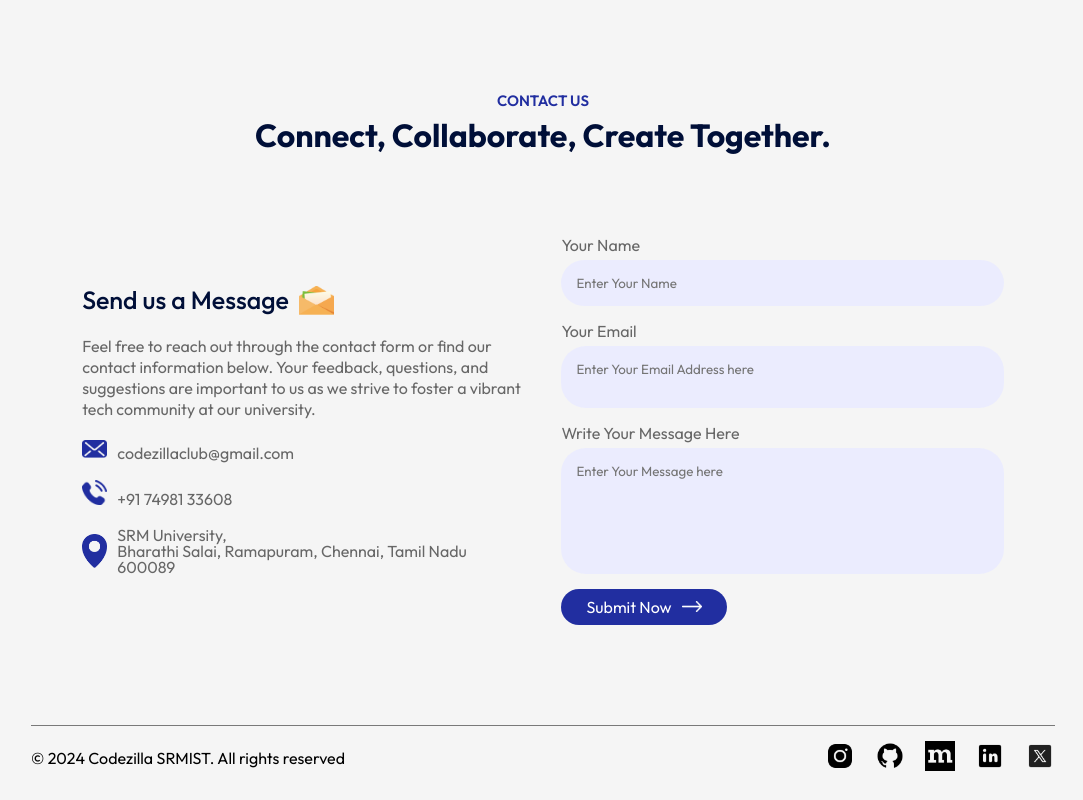
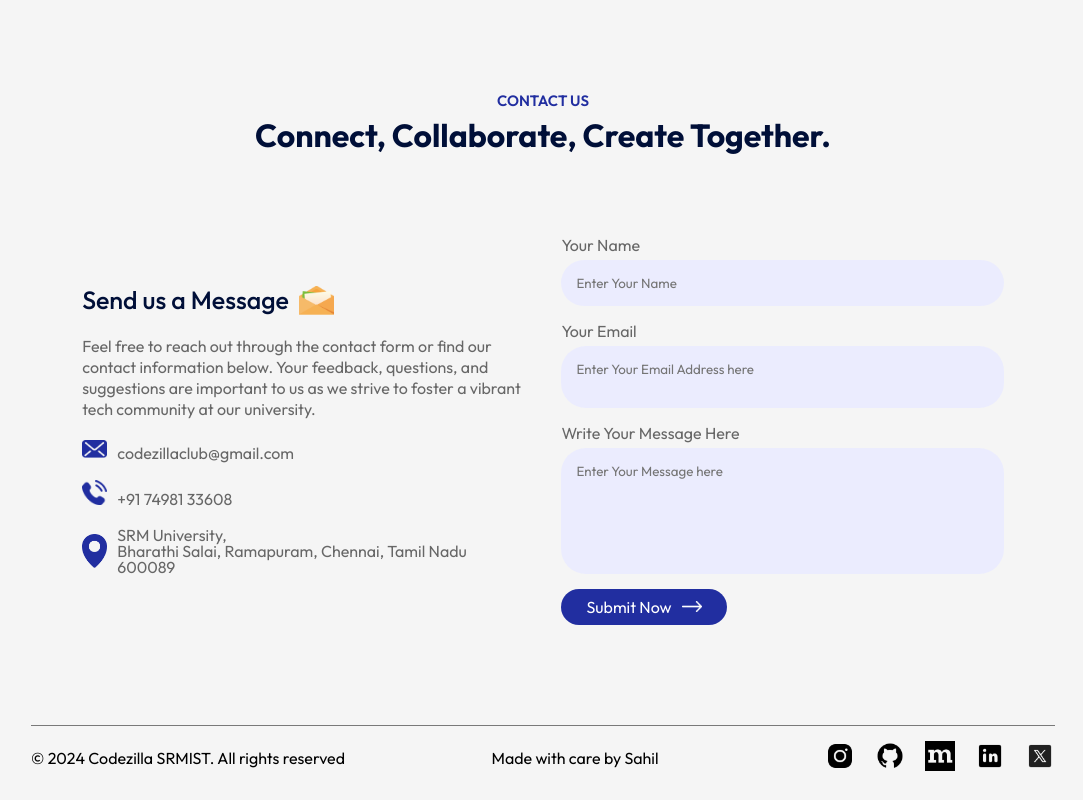
Before and after one commit to Sahilll94/Codezilla, a React (Vite) app: page / in a window 1280 px wide. Shown: the part 3454-4254 px from the top of the page, without its empty margins (97-1180 px from the left). Built offline with nearby package versions, Linux system fonts and the light colour scheme.

Commit message:
updated my name

```diff
--- a/src/Components/Footer/Footer.css
+++ b/src/Components/Footer/Footer.css
@@ -35,6 +35,8 @@
     transform: scale(1.1); /* Scale icon on hover */
 }
 
+
+
 /* media */
 
 @media (max-width:600px) {
--- a/src/Components/Footer/Footer.jsx
+++ b/src/Components/Footer/Footer.jsx
@@ -9,7 +9,9 @@ import XIcon from '../../assets/Twitter1.png';
 const Footer = () => {
     return (
         <div className='footer'>
-            <p>© 2024 Codezilla SRMIST. All rights reserved</p>
+            <p>&copy; 2024 Codezilla SRMIST. All rights reserved</p>
+            <p>Made with care by <a href="https://sahilportfolio.me/" target="_blank">Sahil</a></p>
+
             <ul>
                 <li>
                     <a href="https://www.instagram.com/codezillaclub/" target="_blank" rel="noopener noreferrer">
```
